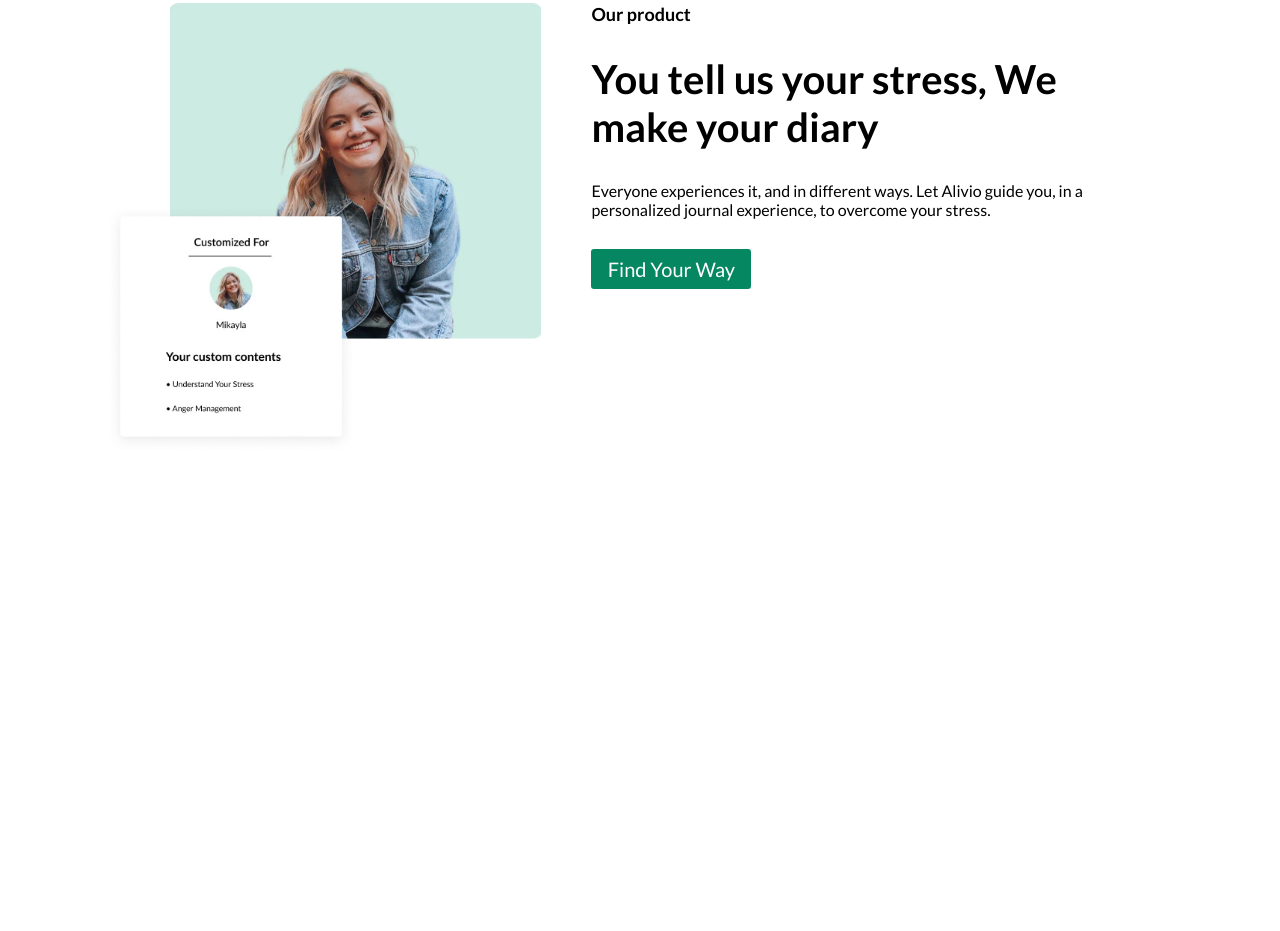
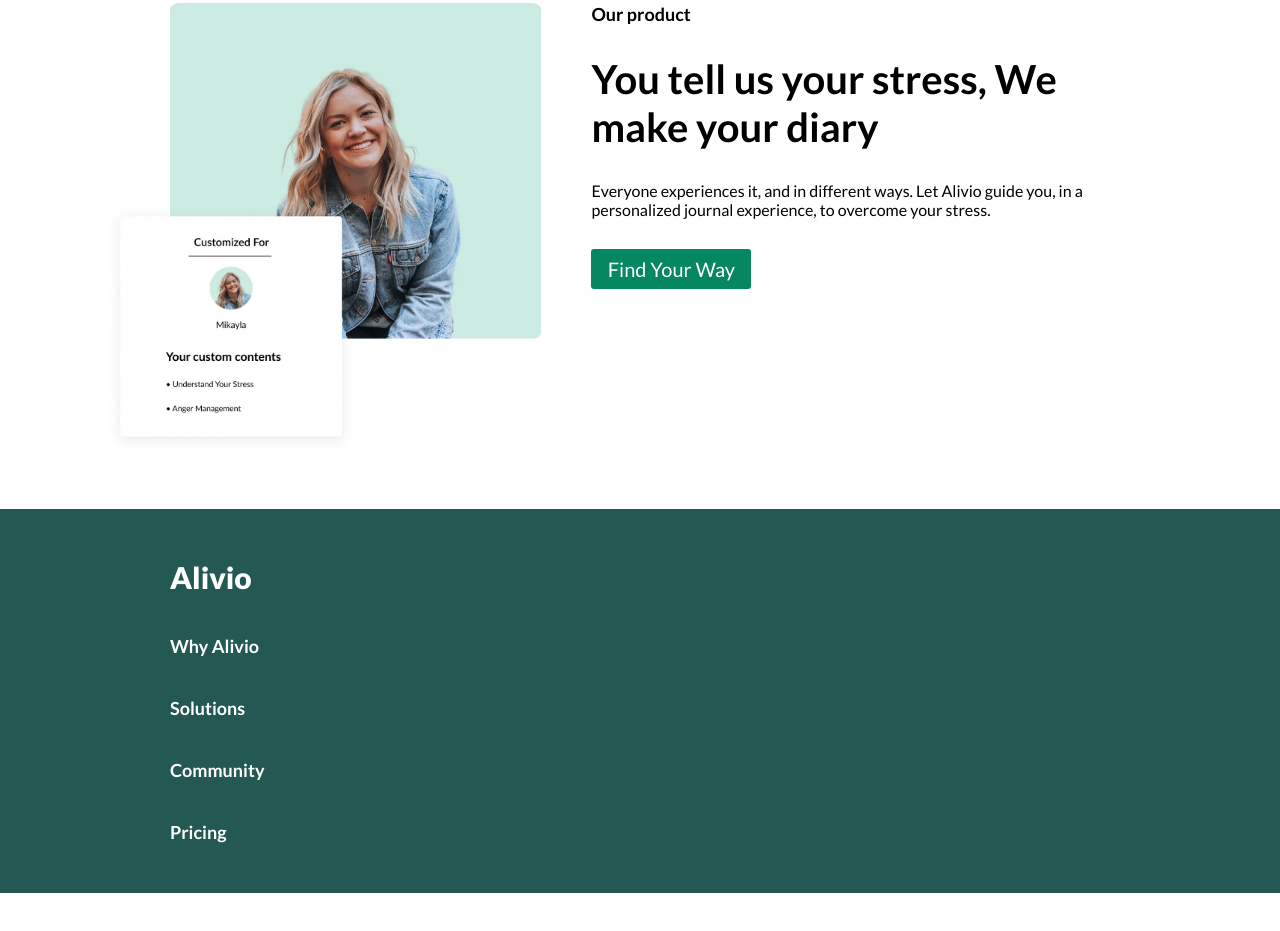
Before and after one commit to maxim11odessa/Alivio, a plain HTML site: page index.html in a window 1280 px wide. Shown: the part 1843-2774 px from the top of the page. Before the commit the page ends 2296 px from the top, so only its background shows below. Drawn offline with Linux system fonts and the light colour scheme.

Commit message:
added pricing

```diff
--- a/index.css
+++ b/index.css
@@ -6,3 +6,4 @@
 @import url(styles/cards.css);
 @import url(styles/get-started.css);
 @import url(styles/product.css);
+@import url(styles/pricing.css);
--- a/index.html
+++ b/index.html
@@ -127,8 +127,29 @@
                 </div>
             </div>
         </section>
+        <footer class="pricing">
+            <div class="container">
+                <div class="pricing__wrapper">
+                    <h4 class="pricing__title">Alivio</h4>
+                    <ul class="pricing__list">
+                        <li class="pricing__item">
+                            <a href="#" class="pricing__link">Why Alivio</a>
+                        </li>
+                        <li class="pricing__item">
+                            <a href="#" class="pricing__link">Solutions</a>
+                        </li>
+                        <li class="pricing__item">
+                            <a href="#" class="pricing__link">Community</a>
+                        </li>
+                        <li class="pricing__item">
+                            <a href="#" class="pricing__link">Pricing</a>
+                        </li>
+                    </ul>
+                </div>
+            </div>
+        </footer>
     </main>
-    <footer class="footer"></footer>
+
 
 </body>
 
--- /dev/null
+++ b/styles/pricing.css
@@ -0,0 +1,29 @@
+.pricing {
+    margin: 100px 0;
+    padding: 50px 0;
+    background-color: var(--co-dark-green);
+}
+
+/* .container {
+} */
+
+.pricing__wrapper {
+    color: #fff;
+}
+
+.pricing__title {
+    font-size: 30px;
+    font-weight: 800;
+}
+
+.pricing__list {
+    font-size: 18px;
+    font-weight: 600;
+}
+
+.pricing__item {
+    margin: 40px 0 0 0;
+}
+
+/* .pricing__link {
+} */
```
